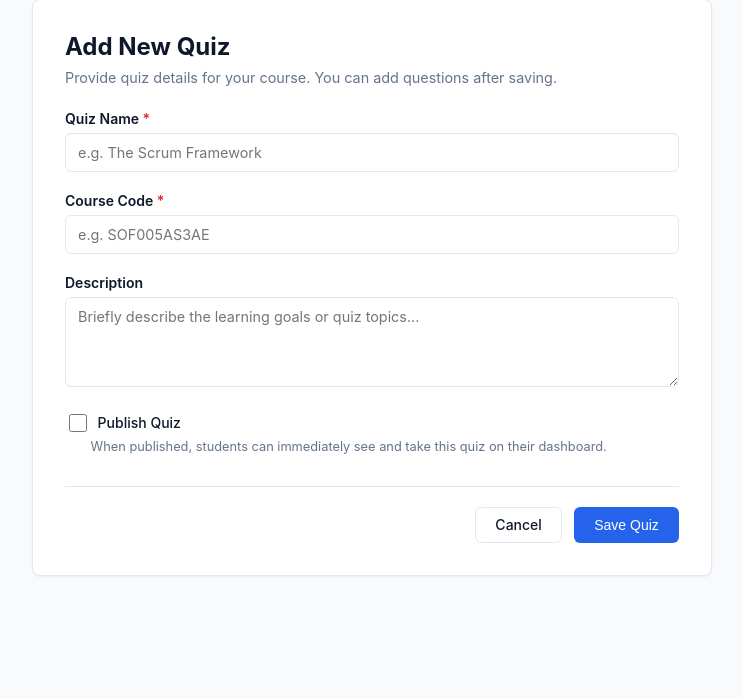
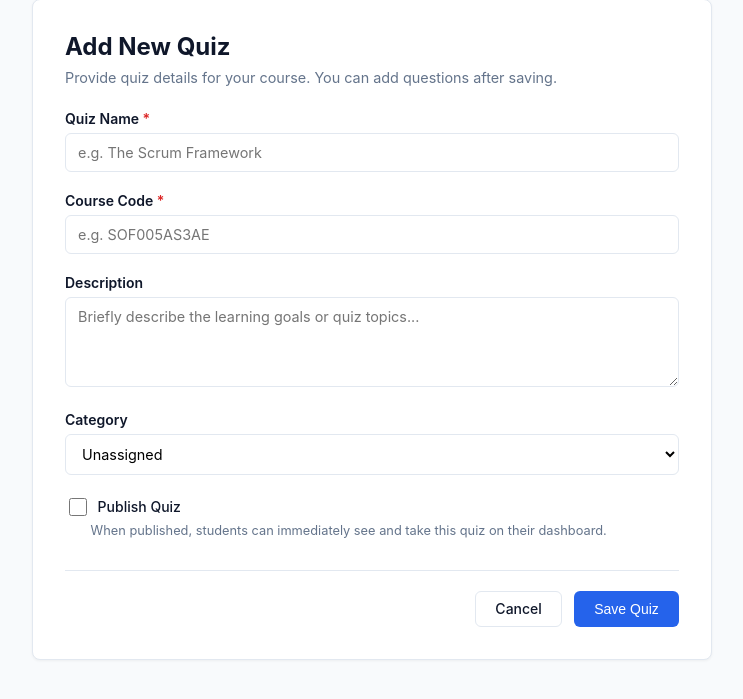
Before and after one commit to Team-DevElite/Quiz-Software, a Spring Boot app: page /quizzes/add in a window 1280 px wide. Shown: the part 74-773 px from the top of the page, without its empty margins (268-1011 px from the left). Run offline with Spring Boot 4, Linux system fonts and the light colour scheme; data comes from the database, SQL or seed files in the repository.

Commit message:
feat: add category selection to quiz creation form

```diff
--- a/src/main/resources/templates/add-quiz.html
+++ b/src/main/resources/templates/add-quiz.html
@@ -82,7 +82,8 @@
         }
 
         input[type="text"],
-        textarea {
+        textarea,
+        select {
             width: 100%;
             box-sizing: border-box;
             padding: 0.625rem 0.75rem;
@@ -197,6 +198,15 @@
             </div>
 
             <div class="form-group">
+                <label for="category">Category</label>
+                <select id="category" th:field="*{category.id}" aria-describedby="category-error">
+                    <option value="">Unassigned</option>
+                    <option th:each="category : ${categories}" th:value="${category.id}" th:text="${category.name}"></option>
+                </select>
+                <p id="category-error" th:if="${#fields.hasErrors('category.id')}" th:errors="*{category.id}" role="alert"></p>
+            </div>
+
+            <div class="form-group">
                 <div class="checkbox-group">
                     <input type="checkbox" id="isPublished" th:field="*{isPublished}">
                     <label for="isPublished">Publish Quiz</label>
```
